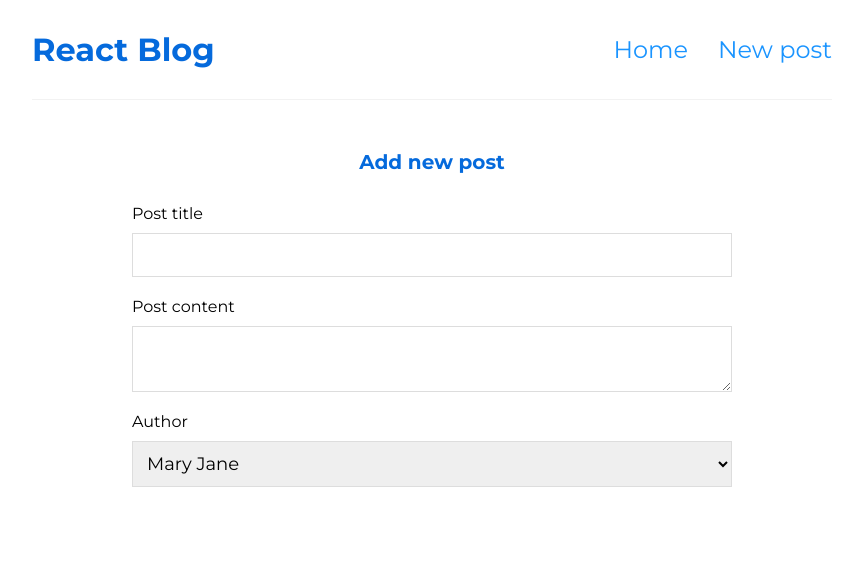
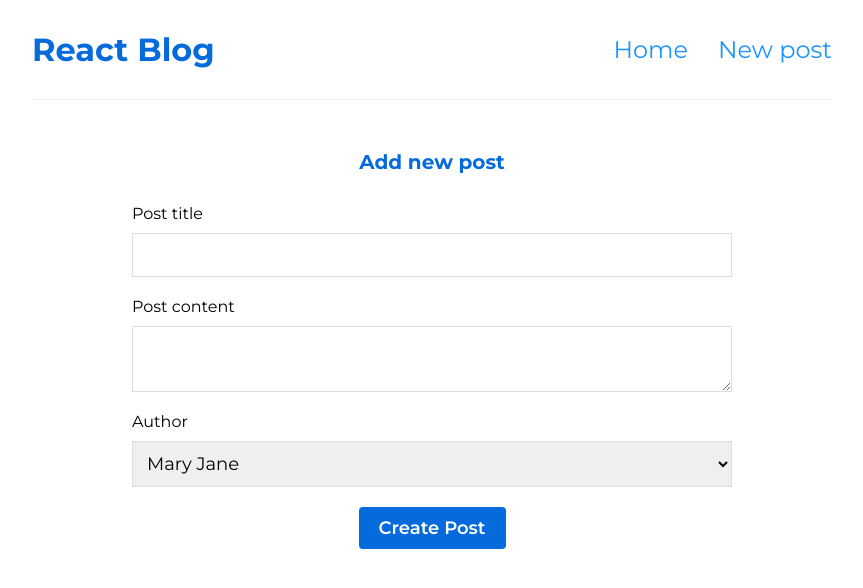
Before and after one commit to AleksWebDev/react-blog, a React (Create React App) app: page /create in a window 1280 px wide. Shown: the top 588 px of the page, without its empty margins (208-1071 px from the left). Built offline with nearby package versions, Linux system fonts and the light colour scheme.

Commit message:
deleting post

```diff
--- a/src/BlogDetailse.js
+++ b/src/BlogDetailse.js
@@ -1,9 +1,20 @@
 import { useParams } from "react-router-dom";
+import { useNavigate } from "react-router-dom";
 import useFetch from "./useFetch";
 function BlogDetails() {
 
     const {id} = useParams()
     const {data: blog, isLoaded, error} = useFetch('http://localhost:8000/posts/' + id);
+    const navigate = useNavigate();
+
+
+    const deletePost = () => {
+        fetch('http://localhost:8000/posts/' + blog.id, {
+            method: 'DELETE'
+        }).then(() => {
+            navigate('/')
+        })
+    }
 
     return (
         <div className="blog-details">
@@ -14,6 +25,7 @@ function BlogDetails() {
                     <h2>{blog.title}</h2>
                     <p className="author">Written by: {blog.author}</p>
                     <div>{blog.body}</div>
+                    <button onClick={deletePost} className="btn-delete">Delete</button>
                 </article>
             )}
         </div>
--- a/src/Create.js
+++ b/src/Create.js
@@ -1,15 +1,39 @@
 import { useState } from "react";
+import { useNavigate } from "react-router-dom";
+
 
 function Create() {
 
     const [title, setTitle] = useState('');
     const [body, setBody] = useState('');
     const [author, setAuthor] = useState('Mary Jane')
+    const [isPending, setIsPending] = useState(false);
+    const navigate = useNavigate();
+
+    const handleSubmit = (e) => {
+        e.preventDefault();
+        setIsPending(true);
+        const blog = {title, body, author};
+
+        setTimeout(() => {
+            fetch('http://localhost:8000/posts', {
+            method: 'POST',
+            headers: {'Content-Type': 'application/json'},
+            body: JSON.stringify(blog),
+        }).then(() => {
+            setIsPending(false);
+            setAuthor('Mary Jane');
+            setBody('');
+            setTitle('');
+            navigate('/')
+        })
+        }, 500)
+    }
 
     return (
         <div className="create">
             <h2>Add new post</h2>
-            <form>
+            <form onSubmit={handleSubmit}>
                 <label>Post title</label>
                 <input type="text" required value={title} onChange={(e) => {setTitle(e.target.value)}}/>
 
@@ -22,6 +46,9 @@ function Create() {
                     <option value="Mary Jane">Mary Jane</option>
                     <option value="Tom Soyer">Tom Soyer</option>
                 </select>
+
+                {isPending && <button disabled>Adding post...</button>}
+                {!isPending && <button>Create Post</button>}
             </form>
         </div>
     );
```
Also changed, not shown: data/data.json (+8 -20 lines), src/deletePost.js (added).
